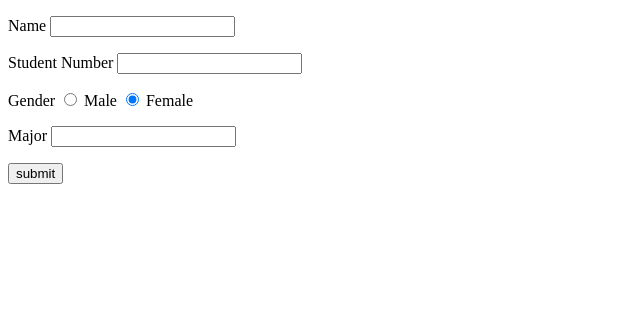
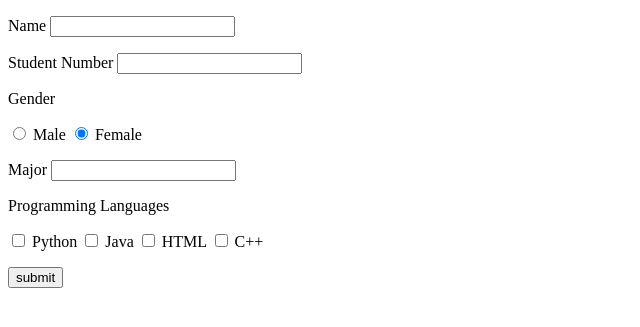
Before and after one commit to CSID-DGU/2024-1-OSSPrac-CodeH, a Python web app: template flask/templates/input.html in a window 1280 px wide. Shown: the top 327 px of the page, without its empty margins (0-640 px from the left). Run offline with Jinja, Linux system fonts and the light colour scheme; the template is opened without the code that fills it, so the values that code supplies are empty.

Commit message:
add program languages, </p> in gender

```diff
--- a/flask/main.py
+++ b/flask/main.py
@@ -14,6 +14,7 @@ def result():
        result['Student Number']=request.form.get('StudentNumber')
        result['Gender']=request.form.get('gender')
        result['Major']=request.form.get('major')
+       result['Programming Languages'] = ', '.join(request.form.getlist('programmingLanguages'))
        return render_template('result.html',result=result)
 
 if __name__ =='__main__':
--- a/flask/templates/input.html
+++ b/flask/templates/input.html
@@ -4,9 +4,14 @@
     <form action="/result" method="POST">
         <p>Name <input type='text' name='name'></p>
         <p>Student Number <input type='text'name='StudentNumber'></p>
-        <p>Gender <input type='radio' name='gender' value="Male"> Male
+        <p>Gender</p>  <input type='radio' name='gender' value="Male"> Male
         <input type='radio' name='gender' value="Female" checked> Female</p>
         <p>Major <input type='text' name='major'></p>
+        <p>Programming Languages</p>
+        <input type = 'checkbox' name = 'programmingLanguages' value = "Python"> Python
+        <input type = 'checkbox' name = 'programmingLanguages' value = 'Java'> Java
+        <input type = 'checkbox' name = 'programmingLanguages' value = 'HTML'> HTML
+        <input type = 'checkbox' name = 'programmingLanguages' value = 'C++' > C++ </p>
 
         <button type='submit' name='submit' value='submit'>submit</button>
     </form>
```
